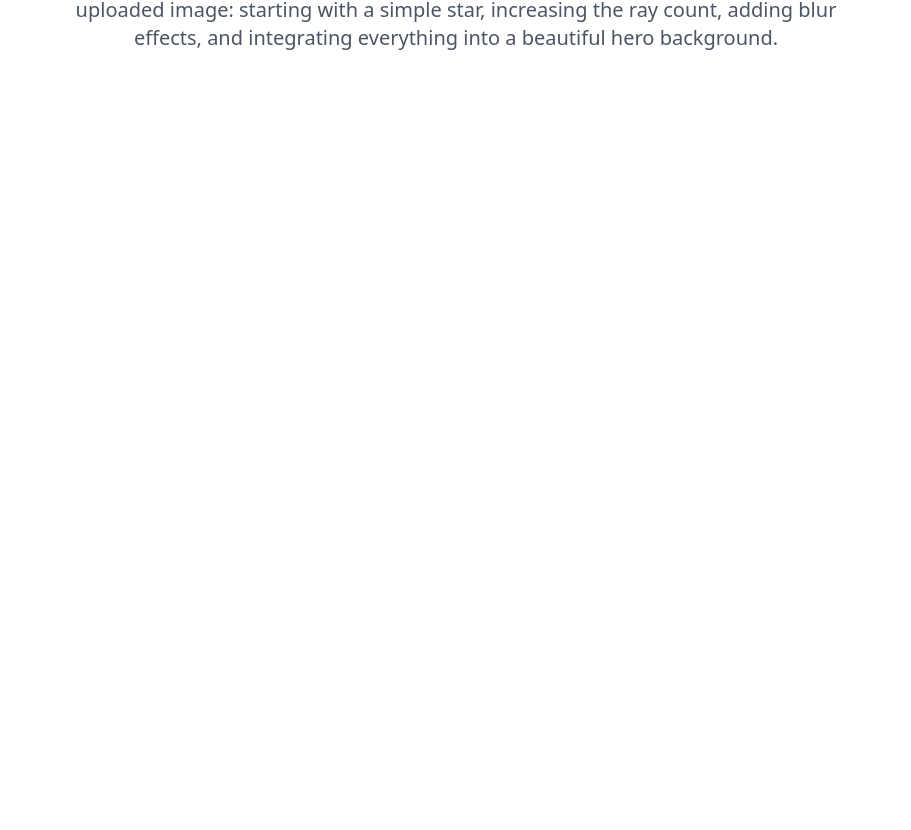
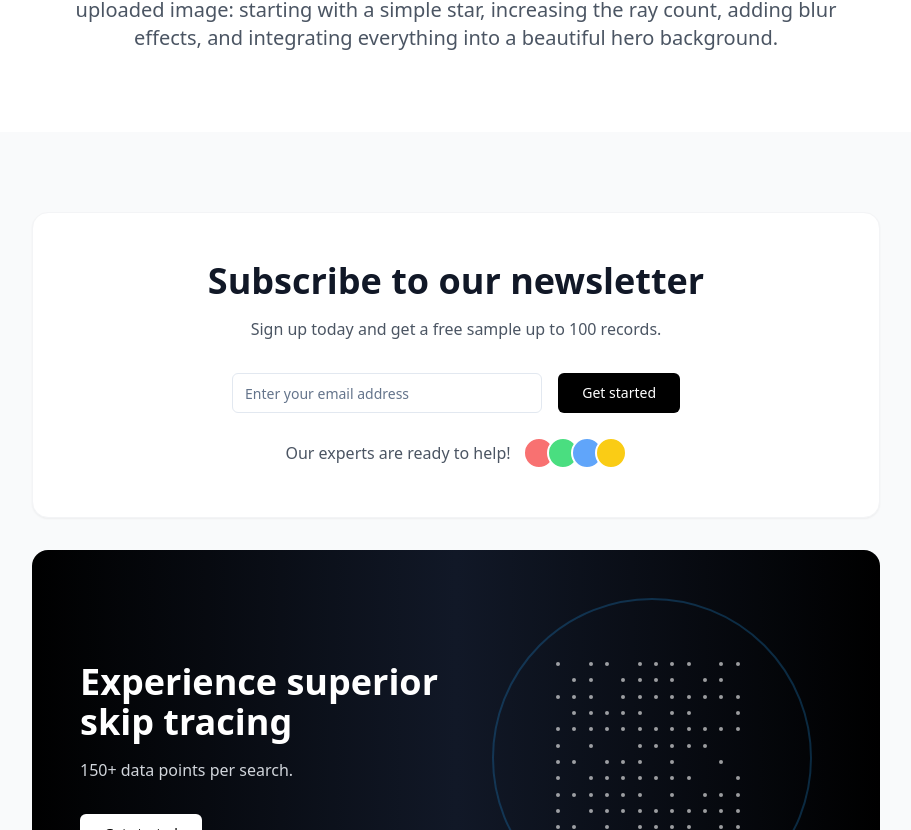
Before and after one commit to benjamintumwesigye/arxcess-website, a React (Vite) app: page / in a window 1280 px wide. Shown: the part 1970-2800 px from the top of the page, without its empty margins (184-1095 px from the left). Before the commit the page ends 2102 px from the top, so only its background shows below. Built offline with nearby package versions, Linux system fonts and the light colour scheme.

Commit message:
Add newsletter subscription section
Add the newsletter subscription section to the website, as designed in the provided image.

```diff
--- /dev/null
+++ b/src/components/Footer.tsx
@@ -0,0 +1,83 @@
+
+import React from 'react';
+
+const Footer = () => {
+  return (
+    <footer className="bg-black text-white py-16">
+      <div className="max-w-7xl mx-auto px-6">
+        <div className="grid grid-cols-1 md:grid-cols-2 lg:grid-cols-4 gap-8 mb-12">
+          {/* Company Info */}
+          <div className="lg:col-span-1">
+            <div className="flex items-center space-x-2 mb-6">
+              <div className="w-8 h-8 bg-primary rounded-lg flex items-center justify-center">
+                <span className="text-white font-bold text-sm">A</span>
+              </div>
+              <span className="text-white font-semibold text-xl">Arxcess</span>
+            </div>
+
+            <div className="space-y-2 text-gray-400">
+              <p>20619 Torrence Chapel Rd</p>
+              <p>Suite 116 #1040</p>
+              <p>Cornelius, NC 28031</p>
+              <p>United States</p>
+            </div>
+
+            <div className="mt-6 space-y-2">
+              <div>
+                <span className="text-gray-400">Phone number</span>
+                <p className="text-white">1-800-201-1019</p>
+              </div>
+              <div>
+                <span className="text-gray-400">Email</span>
+                <p className="text-white">support@arxcess.com</p>
+              </div>
+            </div>
+          </div>
+
+          {/* Quick Links */}
+          <div>
+            <h3 className="text-white font-semibold mb-4">Quick links</h3>
+            <ul className="space-y-3">
+              <li><a href="#" className="text-gray-400 hover:text-white transition-colors">Pricing</a></li>
+              <li><a href="#" className="text-gray-400 hover:text-white transition-colors">Resources</a></li>
+              <li><a href="#" className="text-gray-400 hover:text-white transition-colors">About us</a></li>
+              <li><a href="#" className="text-gray-400 hover:text-white transition-colors">FAQ</a></li>
+              <li><a href="#" className="text-gray-400 hover:text-white transition-colors">Contact us</a></li>
+            </ul>
+          </div>
+
+          {/* Social */}
+          <div>
+            <h3 className="text-white font-semibold mb-4">Social</h3>
+            <ul className="space-y-3">
+              <li><a href="#" className="text-gray-400 hover:text-white transition-colors">Facebook</a></li>
+              <li><a href="#" className="text-gray-400 hover:text-white transition-colors">Instagram</a></li>
+              <li><a href="#" className="text-gray-400 hover:text-white transition-colors">LinkedIn</a></li>
+              <li><a href="#" className="text-gray-400 hover:text-white transition-colors">Twitter</a></li>
+              <li><a href="#" className="text-gray-400 hover:text-white transition-colors">Youtube</a></li>
+            </ul>
+          </div>
+
+          {/* Legal */}
+          <div>
+            <h3 className="text-white font-semibold mb-4">Legal</h3>
+            <ul className="space-y-3">
+              <li><a href="#" className="text-gray-400 hover:text-white transition-colors">Terms of service</a></li>
+              <li><a href="#" className="text-gray-400 hover:text-white transition-colors">Privacy policy</a></li>
+              <li><a href="#" className="text-gray-400 hover:text-white transition-colors">Cookie policy</a></li>
+            </ul>
+          </div>
+        </div>
+
+        {/* Copyright */}
+        <div className="border-t border-gray-800 pt-8">
+          <p className="text-center text-gray-400">
+            © 2024 Arxcess. All rights reserved.
+          </p>
+        </div>
+      </div>
+    </footer>
+  );
+};
+
+export default Footer;
--- /dev/null
+++ b/src/components/NewsletterSection.tsx
@@ -0,0 +1,95 @@
+
+import React, { useState } from 'react';
+import { Button } from '@/components/ui/button';
+import { Input } from '@/components/ui/input';
+
+const NewsletterSection = () => {
+  const [email, setEmail] = useState('');
+
+  const handleSubmit = (e: React.FormEvent) => {
+    e.preventDefault();
+    // Handle newsletter signup
+    console.log('Newsletter signup:', email);
+  };
+
+  return (
+    <section className="bg-gray-50 py-20">
+      <div className="max-w-4xl mx-auto px-6">
+        {/* Newsletter Signup */}
+        <div className="bg-white rounded-2xl p-12 shadow-sm border border-gray-100 text-center mb-8">
+          <h2 className="text-3xl md:text-4xl font-bold text-gray-900 mb-4">
+            Subscribe to our newsletter
+          </h2>
+          <p className="text-gray-600 mb-8">
+            Sign up today and get a free sample up to 100 records.
+          </p>
+
+          <form onSubmit={handleSubmit} className="flex flex-col sm:flex-row gap-4 max-w-md mx-auto mb-6">
+            <Input
+              type="email"
+              placeholder="Enter your email address"
+              value={email}
+              onChange={(e) => setEmail(e.target.value)}
+              className="flex-1"
+              required
+            />
+            <Button type="submit" className="bg-black text-white hover:bg-gray-800 px-6">
+              Get started
+            </Button>
+          </form>
+
+          <div className="flex items-center justify-center gap-3">
+            <span className="text-gray-600">Our experts are ready to help!</span>
+            <div className="flex -space-x-2">
+              <div className="w-8 h-8 rounded-full bg-red-400 border-2 border-white"></div>
+              <div className="w-8 h-8 rounded-full bg-green-400 border-2 border-white"></div>
+              <div className="w-8 h-8 rounded-full bg-blue-400 border-2 border-white"></div>
+              <div className="w-8 h-8 rounded-full bg-yellow-400 border-2 border-white"></div>
+            </div>
+          </div>
+        </div>
+
+        {/* Skip Tracing Section */}
+        <div className="bg-gradient-to-r from-black via-gray-900 to-black rounded-2xl p-12 text-white relative overflow-hidden">
+          <div className="grid grid-cols-1 lg:grid-cols-2 gap-8 items-center">
+            <div>
+              <h2 className="text-3xl md:text-4xl font-bold mb-4">
+                Experience superior skip tracing
+              </h2>
+              <p className="text-gray-300 mb-8">
+                150+ data points per search.
+              </p>
+              <Button className="bg-white text-black hover:bg-gray-100 px-6">
+                Get started
+              </Button>
+            </div>
+
+            {/* Dotted Globe Illustration */}
+            <div className="relative">
+              <div className="w-80 h-80 mx-auto relative">
+                {/* Circular border */}
+                <div className="absolute inset-0 border-2 border-primary/30 rounded-full"></div>
+
+                {/* Dotted pattern to represent globe */}
+                <div className="absolute inset-0 flex items-center justify-center">
+                  <div className="grid grid-cols-12 gap-1 w-48 h-48">
+                    {Array.from({ length: 144 }, (_, i) => (
+                      <div
+                        key={i}
+                        className={`w-1 h-1 rounded-full ${
+                          Math.random() > 0.3 ? 'bg-white opacity-60' : 'bg-transparent'
+                        }`}
+                      />
+                    ))}
+                  </div>
+                </div>
+              </div>
+            </div>
+          </div>
+        </div>
+      </div>
+    </section>
+  );
+};
+
+export default NewsletterSection;
--- a/src/pages/Index.tsx
+++ b/src/pages/Index.tsx
@@ -1,5 +1,6 @@
-
 import Hero from "@/components/Hero";
+import NewsletterSection from "@/components/NewsletterSection";
+import Footer from "@/components/Footer";
 
 const Index = () => {
   return (
@@ -78,6 +79,12 @@ const Index = () => {
           </p>
         </div>
       </section>
+
+      {/* Newsletter Section */}
+      <NewsletterSection />
+
+      {/* Footer */}
+      <Footer />
     </div>
   );
 };
```
